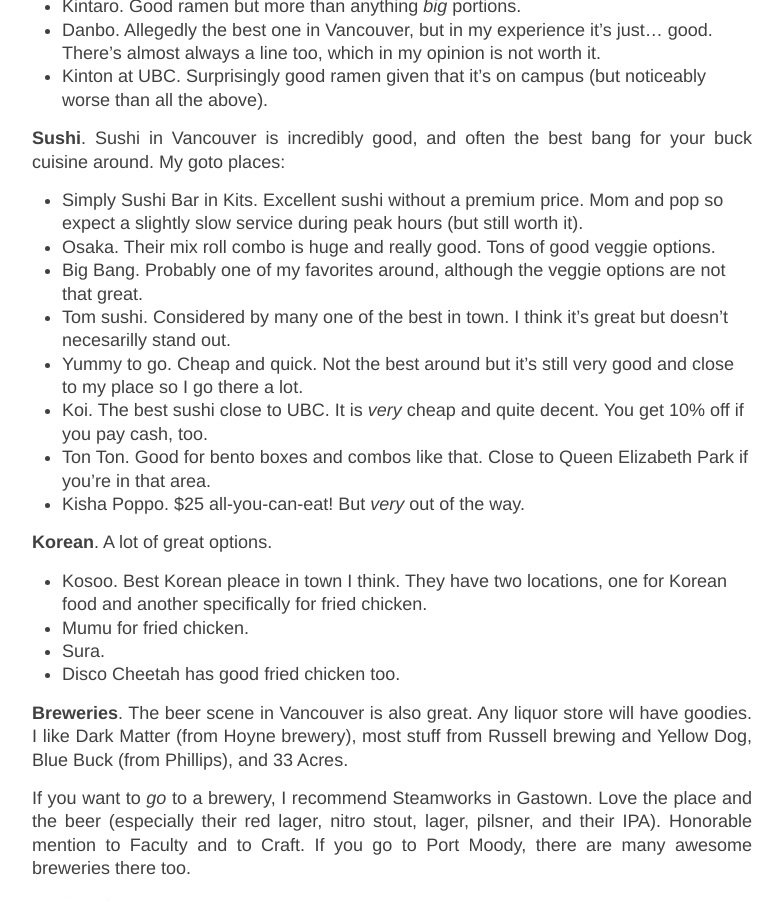
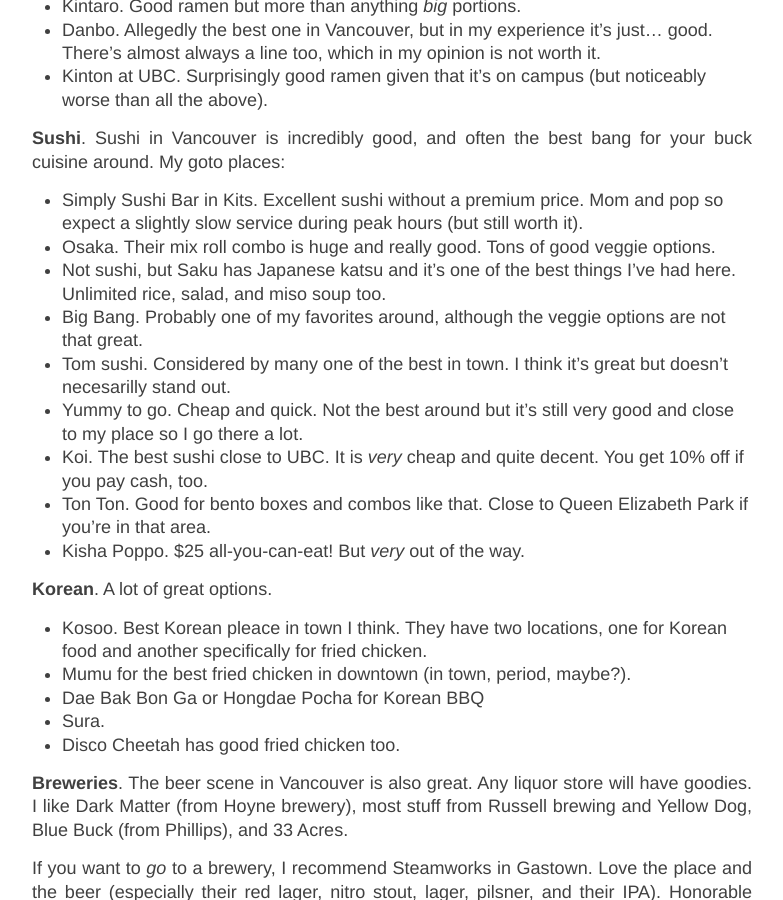
Before and after one commit to giankdiluvi/giankdiluvi.github.io, a Jekyll site: the page built from yvr.md, in a window 1280 px wide and 900 px high, scrolled down 1889 px. Shown: the whole window, without its empty margins (248-1031 px from the left). Built offline with Jekyll 4.4.1, drawn with Linux system fonts in a browser that asks for light colours; nearby versions of some CDN libraries; our own code applies the rules of GitHub Pages for plain Markdown files; some of the changed text lies outside the part shown.

Commit message:
even more things to yvr

```diff
--- a/yvr.md
+++ b/yvr.md
@@ -144,6 +144,8 @@
 Mom and pop so expect a slightly slow service during peak hours
 (but still worth it).
 - Osaka. Their mix roll combo is huge and really good. Tons of good veggie options.
+- Not sushi, but Saku has Japanese katsu and it's one of the best things I've had here.
+Unlimited rice, salad, and miso soup too.
 - Big Bang. Probably one of my favorites around,
 although the veggie options are not that great.
 - Tom sushi. Considered by many one of the best in town.
@@ -161,7 +163,8 @@
 - Kosoo. Best Korean pleace in town I think.
 They have two locations, one for Korean food and another
 specifically for fried chicken.
-- Mumu for fried chicken.
+- Mumu for the best fried chicken in downtown (in town, period, maybe?).
+- Dae Bak Bon Ga or Hongdae Pocha for Korean BBQ
 - Sura.
 - Disco Cheetah has good fried chicken too.
 
@@ -272,6 +275,8 @@
 
 **Others**:
 - Legendary Noodles. Name is accurate.
+- Plus 84 for cheap but great Bahn Mi.
+- Burger Crush are my favorite burgers in town.
 - East is East for Afghan fusion.
 They have an all-you-can-eat curry thing that I love.
 - Granville Island. So much nice food.
```
Also changed, not shown: other parts of yvr.md (+1 -2 lines).
